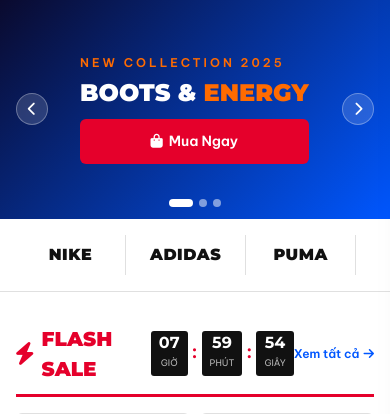
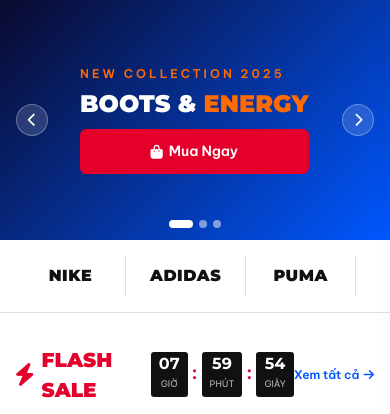
Before and after one commit to hoanghiepmarketing-collab/sigonsport, a PHP site: page / in a window 390 px wide. Shown: the part 165-579 px from the top of the page. Run offline with PHP 8.4, Linux system fonts and the light colour scheme; grey boxes labelled with a size stand in for pictures from a placeholder-image service; some libraries are stand-ins or nearby versions.

Commit message:
Fix hero slider full width: replace aspect-ratio with explicit height
Co-Authored-By: Claude Sonnet 4.6 <noreply@anthropic.com>

```diff
--- a/css/home.css
+++ b/css/home.css
@@ -300,12 +300,16 @@
   position: relative;
   overflow: hidden;
   background: #111;
-  aspect-ratio: 16/6;
-  max-height: 460px;
+  width: 100%;
+  height: 460px;
+}
+
+@media (max-width: 1024px) {
+  .hero-slider { height: 380px; }
 }
 
 @media (max-width: 767px) {
-  .hero-slider { aspect-ratio: 16/9; max-height: 240px; }
+  .hero-slider { height: 240px; }
 }
 
 .slider__track {
```
